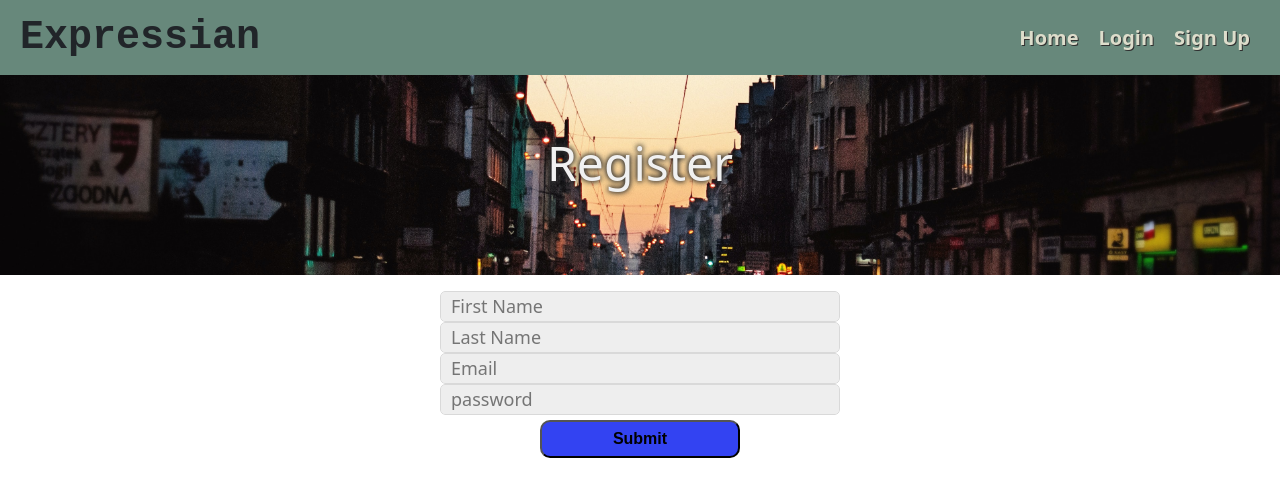
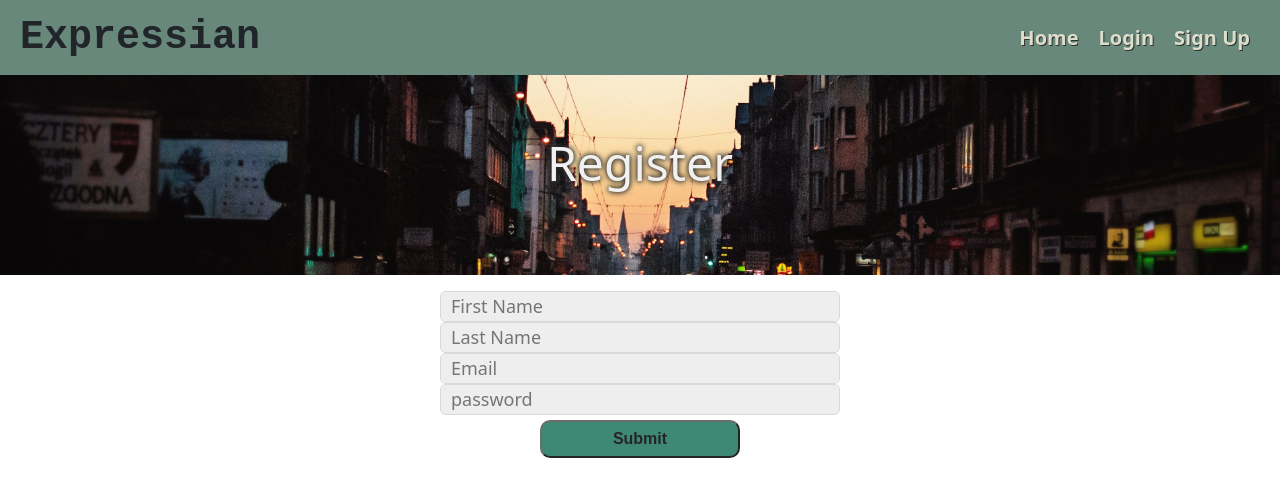
Before and after one commit to Tfauves/restRentalFrontEnd, a React (Create React App) app: page /signup in a window 1280 px wide. Shown: the top 496 px of the page. Built offline with nearby package versions, Linux system fonts and the light colour scheme.

Commit message:
button hover

```diff
--- a/src/components/common/Button.js
+++ b/src/components/common/Button.js
@@ -1,12 +1,16 @@
-import React from 'react';
-// fontawesome spinner
+
+import React, {useState} from 'react';
+
 
 const Button = (props) => {
+  const [hover, setHover] = useState(false);
 
   return (
     <button
       type={props.type || "submit"}
-      style={{...styles.button, ...props.style}}
+      onMouseEnter={() => setHover(true)} onMouseLeave={() => setHover(false)}
+      style={{...styles.button, ...props.style, transition: "all ease-in-out .5s",
+      opacity: hover ? "100%" : "85%",}}
       onClick={props.onClick}
       disabled={props.disabled}
     >
@@ -23,7 +27,7 @@ const Button = (props) => {
 const styles = {
   button: {
     alignSelf: 'center',
-    backgroundColor: '#3343f2',
+    backgroundColor: '#1D755D',
     marginLeft: 5,
     marginRight: 5,
     marginBottom: 10,
--- a/src/components/common/Input.js
+++ b/src/components/common/Input.js
@@ -6,7 +6,7 @@ const Input = (props) => {
       <input
         style={
           props.error
-            ? // DR: Had to change 'style' to 'styles'.
+            ?
               { ...styles.inputError, ...props.errorStyle }
             : { ...styles.input, ...props.style }
         }
```
